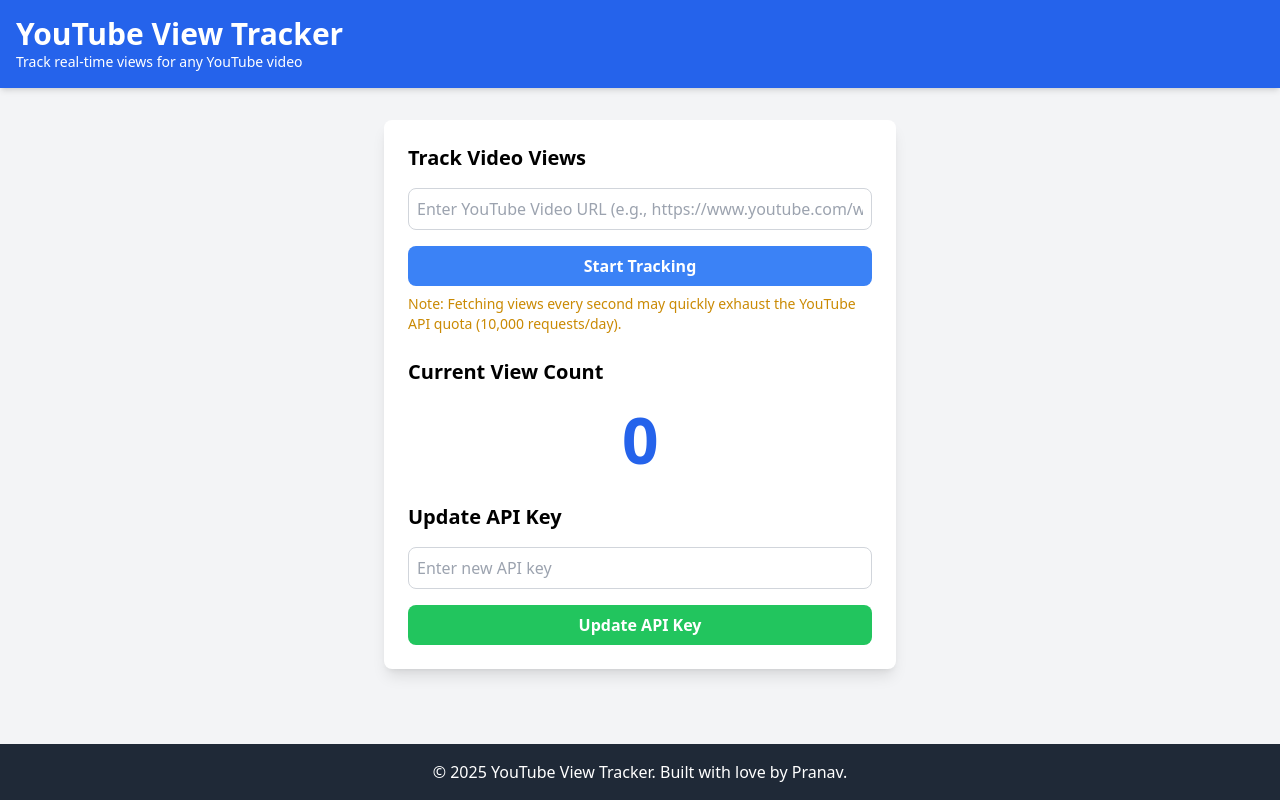
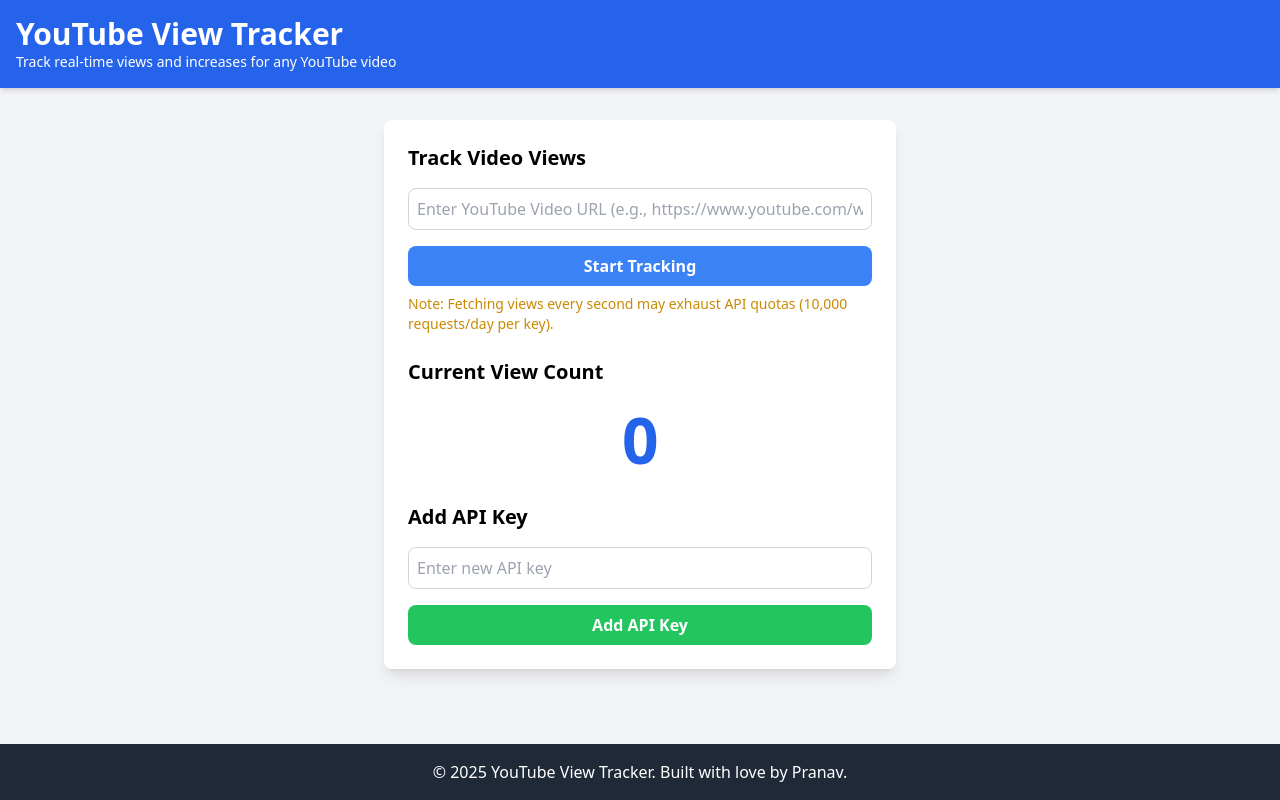
Before and after one commit to Pranav280204/youtube-view-tracker, a website: page public/index.html in a window 1280 px wide. Drawn offline with nearby package versions, Linux system fonts and the light colour scheme.

Commit message:
Update index.html

```diff
--- a/public/index.html
+++ b/public/index.html
@@ -11,7 +11,7 @@
   <header class="bg-blue-600 text-white py-4 shadow-md">
     <div class="container mx-auto px-4">
       <h1 class="text-3xl font-bold">YouTube View Tracker</h1>
-      <p class="text-sm">Track real-time views for any YouTube video</p>
+      <p class="text-sm">Track real-time views and increases for any YouTube video</p>
     </div>
   </header>
   <main class="container mx-auto px-4 py-8 flex-grow">
@@ -22,12 +22,13 @@
           <input type="text" id="videoId" placeholder="Enter YouTube Video URL (e.g., https://www.youtube.com/watch?v=dQw4w9WgXcQ)" class="border border-gray-300 rounded-lg p-2 focus:outline-none focus:ring-2 focus:ring-blue-500">
           <button id="startBtn" class="bg-blue-500 text-white font-semibold py-2 px-4 rounded-lg hover:bg-blue-600 transition">Start Tracking</button>
         </div>
-        <p id="quotaWarning" class="text-sm text-yellow-600 mt-2">Note: Fetching views every second may quickly exhaust the YouTube API quota (10,000 requests/day).</p>
+        <p id="quotaWarning" class="text-sm text-yellow-600 mt-2">Note: Fetching views every second may exhaust API quotas (10,000 requests/day per key).</p>
       </section>
       <section class="mb-6">
         <h2 class="text-xl font-semibold mb-4">Current View Count</h2>
         <div id="viewCount" class="text-center">
           <span id="views" class="text-6xl font-bold text-blue-600">0</span>
+          <div id="viewIncrease" class="text-2xl font-semibold text-green-500 mt-2 hidden">+0</div>
           <div id="loading" class="hidden mt-4">
             <svg class="animate-spin h-8 w-8 text-blue-500 mx-auto" xmlns="http://www.w3.org/2000/svg" fill="none" viewBox="0 0 24 24">
               <circle class="opacity-25" cx="12" cy="12" r="10" stroke="currentColor" stroke-width="4"></circle>
@@ -38,10 +39,10 @@
         <div id="error" class="text-red-500 text-center mt-4 hidden"></div>
       </section>
       <section>
-        <h2 class="text-xl font-semibold mb-4">Update API Key</h2>
+        <h2 class="text-xl font-semibold mb-4">Add API Key</h2>
         <div class="flex flex-col space-y-4">
           <input type="text" id="apiKey" placeholder="Enter new API key" class="border border-gray-300 rounded-lg p-2 focus:outline-none focus:ring-2 focus:ring-blue-500">
-          <button id="updateKeyBtn" class="bg-green-500 text-white font-semibold py-2 px-4 rounded-lg hover:bg-green-600 transition">Update API Key</button>
+          <button id="updateKeyBtn" class="bg-green-500 text-white font-semibold py-2 px-4 rounded-lg hover:bg-green-600 transition">Add API Key</button>
         </div>
       </section>
     </div>
```
